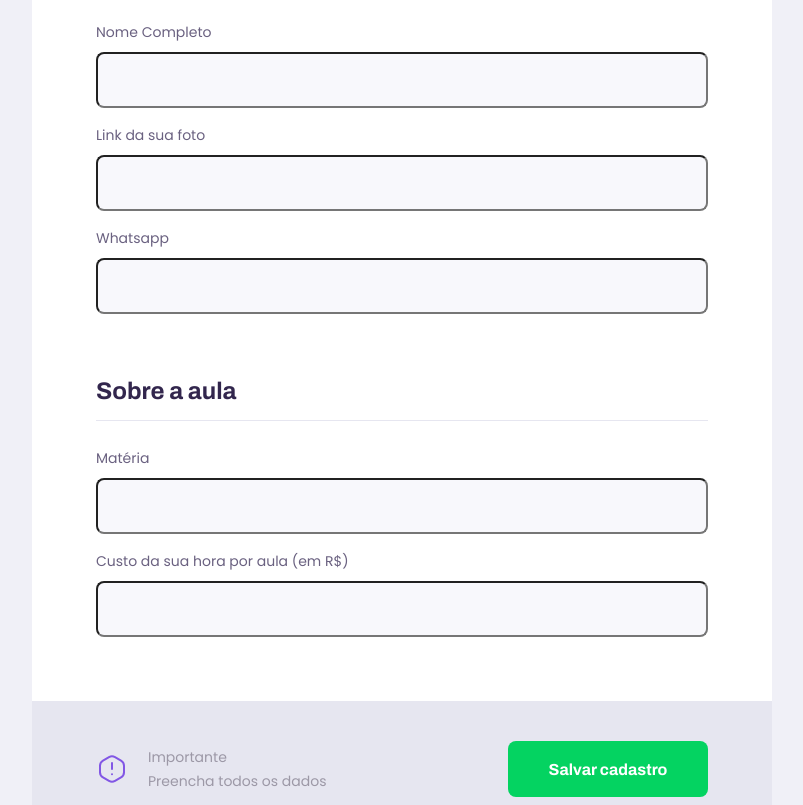
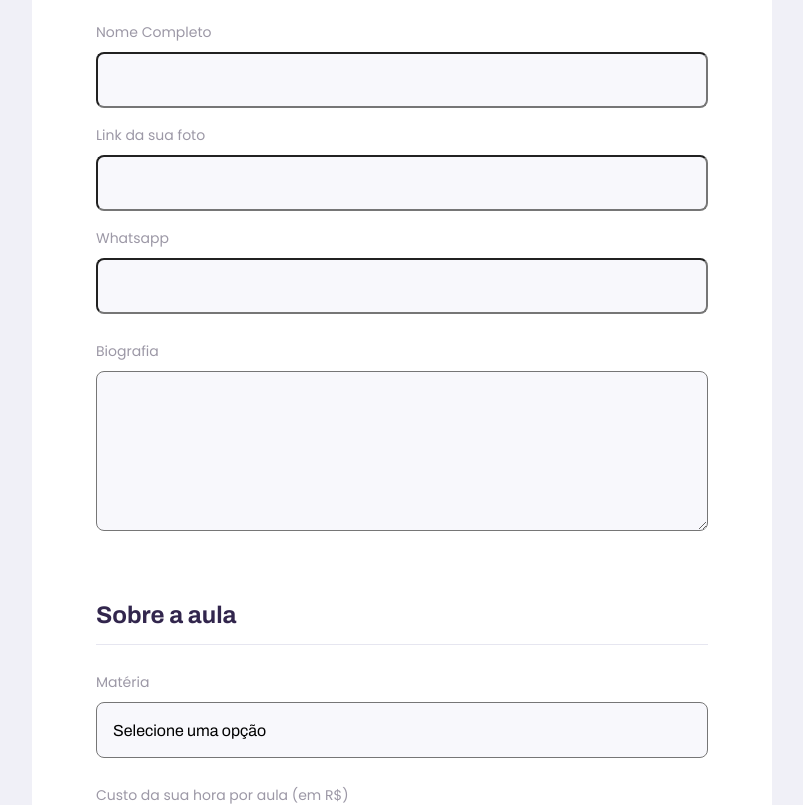
Before and after one commit to vncsmntr/NLW-Proffy, a React (Create React App) app: page /give-classes in a window 1280 px wide. Shown: the part 420-1225 px from the top of the page, without its empty margins (238-1041 px from the left). Built offline with nearby package versions, Linux system fonts and the light colour scheme.

Commit message:
add Input, Select and textarea components

```diff
--- /dev/null
+++ b/src/components/Select/index.tsx
@@ -0,0 +1,28 @@
+import React, { SelectHTMLAttributes } from 'react';
+import './styles.css'
+
+
+interface SelectProps extends SelectHTMLAttributes<HTMLSelectElement> {
+  label: string;
+  name: string;
+  options: Array<{
+    value: string;
+    label: string;
+  }>;
+}
+
+const Select: React.FC<SelectProps> = ({ label, name, options, ...rest }) => {
+  return (
+    <div className="select-block">
+      <label htmlFor={name}>{label}</label>
+      <select id={name} {...rest}>
+        <option value="" disabled selected hidden>Selecione uma opção</option>
+        {options.map( option => {
+         return <option key={option.value} value={option.value} label={option.label}></option>
+        })}
+      </select>
+    </div>
+  );
+}
+
+export default Select;
--- /dev/null
+++ b/src/components/Select/styles.css
@@ -0,0 +1,31 @@
+.select-block {
+  position: relative;
+}
+.select-block + .select-block {
+  margin-top: 1.4rem;
+}
+.select-block label {
+  font-size: 1.4rem;
+}
+.select-block select {
+  width: 100%;
+  height: 5.6rem;
+  margin-top: 0.8rem;
+  border-radius: 0.8rem;
+  background: var(--color-input-background);
+  border: 1px solid var (--color-line-in-white);
+  outline: 0;
+  padding: 0 1.6rem;
+  font: 1.6rem Archivo;
+  -webkit-appearance: none;
+}
+.select-block:focus-within::after {
+  width: calc(100% - 3.2rem);
+  height: 2px;
+  content: '';
+  background: var(--color-primary-light);
+  position: absolute;
+  left: 1.6rem;
+  right: 1.6rem;
+  bottom: 0;
+}
--- /dev/null
+++ b/src/components/Textarea/index.tsx
@@ -0,0 +1,19 @@
+import React, { TextareaHTMLAttributes } from 'react';
+import './styles.css'
+
+
+interface TextareaProps extends TextareaHTMLAttributes<HTMLTextAreaElement> {
+  label: string;
+  name: string;
+}
+
+const Textarea: React.FC<TextareaProps> = ({ label, name, ...rest }) => {
+  return (
+    <div className="textarea-block">
+      <label htmlFor={name}>{label}</label>
+      <textarea id={name} {...rest} />
+    </div>
+  );
+}
+
+export default Textarea;
--- /dev/null
+++ b/src/components/Textarea/styles.css
@@ -0,0 +1,33 @@
+.textarea-block {
+  position: relative;
+}
+.textarea-block + .textarea-block {
+  margin-top: 1.4rem;
+}
+.textarea-block label {
+  font-size: 1.4rem;
+}
+.textarea-block textarea {
+  width: 100%;
+  min-height: 8rem;
+  height: 16rem;
+  margin-top: 0.8rem;
+  border-radius: 0.8rem;
+  background: var(--color-input-background);
+  border: 1px solid var (--color-line-in-white);
+  outline: 0;
+  resize: vertical;
+  padding: 1.2rem 1.2rem;
+  font: 1.6rem Archivo;
+  -webkit-appearance: none;
+}
+.textareablock:focus-within::after {
+  width: calc(100% - 3.2rem);
+  height: 2px;
+  content: '';
+  background: var(--color-primary-light);
+  position: absolute;
+  left: 1.6rem;
+  right: 1.6rem;
+  bottom: 7px;
+}
--- a/src/pages/TeacherForm/index.tsx
+++ b/src/pages/TeacherForm/index.tsx
@@ -1,9 +1,9 @@
 import React from 'react';
-
 import PageHeader from '../../components/PageHeader';
 import Input from '../../components/Input';
 import warningIcon from '../../assets/images/icons/warning.svg';
-
+import Textarea from '../../components/Textarea';
+import Select from '../../components/Select';
 import './styles.css';
 
 function TeacherForm() {
@@ -22,12 +22,29 @@ function TeacherForm() {
           <Input name="name" label="Nome Completo" />
           <Input name="avatar" label="Link da sua foto" />
           <Input name="whatsapp" label="Whatsapp" />
+          <Textarea name="bio" label="Biografia" />
 
         </fieldset>
         <fieldset>
         <legend>Sobre a aula</legend>
 
-          <Input name="subject" label="Matéria" />
+          <Select
+          name="subject"
+          label="Matéria"
+          options={[
+            { value: 'Artes', label: 'Artes' },
+            { value: 'Química', label: 'Química' },
+            { value: 'Matemática', label: 'Matemática' },
+            { value: 'Português', label: 'Português' },
+            { value: 'Biologia', label: 'Biologia' },
+            { value: 'Educação Física', label: 'Educação Física' },
+            { value: 'Ciências', label: 'Ciências' },
+            { value: 'Geografia', label: 'Geografia' },
+            { value: 'Inglês', label: 'Inglês' },
+            { value: 'História', label: 'História' },
+            { value: 'Física', label: 'Física' }
+          ]}
+          />
           <Input name="cost" label="Custo da sua hora por aula (em R$)" />
 
         </fieldset>
--- a/src/pages/TeacherForm/styles.css
+++ b/src/pages/TeacherForm/styles.css
@@ -37,6 +37,15 @@
   width: 100%;
   padding-bottom: 1.6rem;
   border-bottom: 1px solid var(--color-line-in-white);
+}
+
+#page-teacher-form main fieldset .input-block + .textarea-block,
+#page-teacher-form main fieldset .select-block + .input-block {
+  margin-top: 2.4rem;
+}
+
+#page-teacher-form main label {
+  color: var(--color-text-complement);
 }
 
 #page-teacher-form main footer {
--- a/src/pages/TeacherList/index.tsx
+++ b/src/pages/TeacherList/index.tsx
@@ -3,6 +3,7 @@ import PageHeader from '../../components/PageHeader';
 import './styles.css';
 import TeacherItem from '../../components/TeacherItem';
 import Input from '../../components/Input'
+import Select from '../../components/Select';
 
 
 function TeacherList() {
@@ -12,8 +13,36 @@ function TeacherList() {
 
       <form id="search-teacher">
 
-        <Input name="subject" label="Matéria" />
-        <Input name="week_day" label="Dia da semana" />
+      <Select
+          name="subject"
+          label="Matéria"
+          options={[
+            { value: 'Artes', label: 'Artes' },
+            { value: 'Química', label: 'Química' },
+            { value: 'Matemática', label: 'Matemática' },
+            { value: 'Português', label: 'Português' },
+            { value: 'Biologia', label: 'Biologia' },
+            { value: 'Educação Física', label: 'Educação Física' },
+            { value: 'Ciências', label: 'Ciências' },
+            { value: 'Geografia', label: 'Geografia' },
+            { value: 'Inglês', label: 'Inglês' },
+            { value: 'História', label: 'História' },
+            { value: 'Física', label: 'Física' }
+          ]}
+          />
+          <Select
+          name="week_day"
+          label="Dia da semana"
+          options={[
+            { value: '0', label: 'Domingo' },
+            { value: '1', label: 'Segunda-Feira' },
+            { value: '2', label: 'Terça-Feira' },
+            { value: '3', label: 'Quarta-Feira' },
+            { value: '4', label: 'Quinta-Feira' },
+            { value: '5', label: 'Sexta-Feira' },
+            { value: '6', label: 'Sábado' },
+          ]}
+          />
         <Input type="time" name="time" label="Hora" />
 
       </form>
--- a/src/pages/TeacherList/styles.css
+++ b/src/pages/TeacherList/styles.css
@@ -27,7 +27,8 @@
     position: absolute;
     bottom: -30px;
   }
-  #search-teacher .input-block + .input-block {
+  #search-teacher .input-block + .input-block,
+  #search-teacher .select-block + .select-block {
     margin-top: 0;
   }
   #page-teacher-list main {
```
